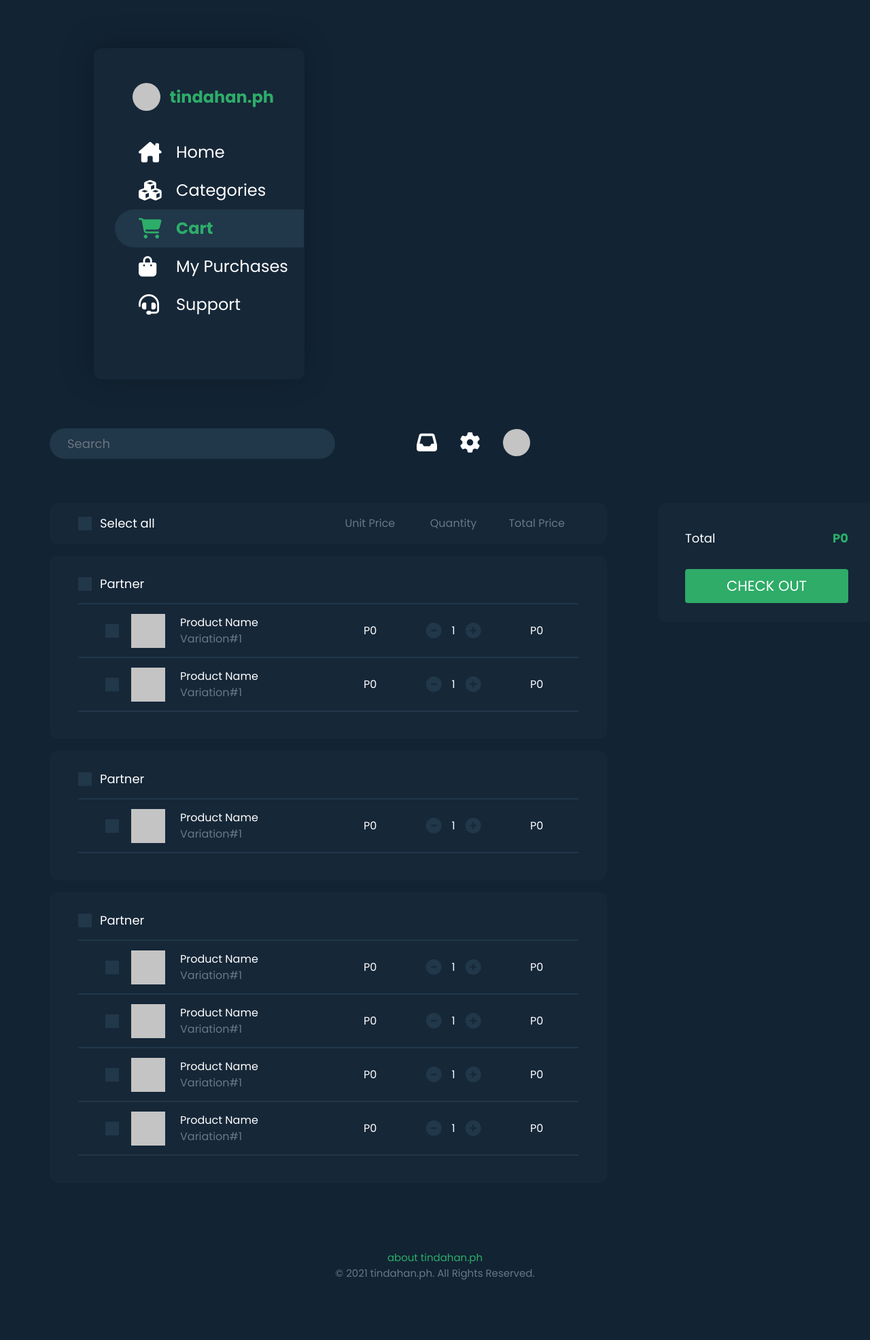
After one commit to cruzhansm/tindahan.ph, a PHP site: page /src/user/user-cart.html in a window 1280 px wide. The commit adds this page. Shown: the whole page at 68% size. Run offline with PHP 8.4, Linux system fonts and the light colour scheme; some libraries are stand-ins or nearby versions; some web fonts are replaced.

Commit message:
User cart page UI finished.
JS and backend shall follow soon, after backend has been set up.

```diff
--- a/css/base/form.css
+++ b/css/base/form.css
@@ -13,6 +13,31 @@
   box-shadow: none;
   padding-left: 26px;
   outline: none;
+}
+
+.form-check {
+  display: inline-flex;
+  align-items: center;
+  margin-bottom: 0;
+  min-height: max-content;
+}
+
+.form-label,
+.form-check-label {
+  color: var(--tph-text-primary) !important;
+  font-size: 18px;
+  line-height: 18px;
+  margin-top: 0;
+}
+
+.form-check-input {
+  background-color: var(--tph-tertiary) !important;
+  border: none;
+  border-radius: 0 !important;
+  width: 20px;
+  height: 20px;
+  margin-top: 0;
+  margin-right: 12px !important;
 }
 
 .form-search {
--- a/css/components/buttons.css
+++ b/css/components/buttons.css
@@ -21,12 +21,9 @@
   background-color: var(--tph-highlight);
 }
 
-.btn-primary:hover {
+.btn-primary:hover,
+.btn-primary:focus {
   background-color: var(--tph-button-hover);
-}
-
-.btn-primary:focus {
-  background-color: var(--tph-text-highlight);
   outline: 0;
 }
 
--- a/css/components/pagination.css
+++ b/css/components/pagination.css
@@ -6,7 +6,7 @@
 
 .pagination > li {
   border-radius: 6px;
-  margin: 0px 1px;
+  margin: 0 1px;
 }
 
 .pagination > li > a {
--- /dev/null
+++ b/css/user/cart/cart-checkout.css
@@ -0,0 +1,25 @@
+.container-checkout {
+  background-color: var(--tph-secondary) !important;
+  border-radius: 12px;
+  display: flex;
+  flex-direction: column;
+  justify-content: space-between;
+  width: 320px;
+  height: 175px;
+  padding: 38px 40px 28px 40px;
+}
+
+.cart-checkout-total {
+  display: inline-flex;
+  justify-content: space-between;
+  align-items: center;
+  height: 26px;
+}
+
+.cart-checkout-total > span {
+  font-size: 18px;
+}
+
+.cart-checkout-btn {
+  width: 100% !important;
+}
--- /dev/null
+++ b/css/user/cart/cart-form.css
@@ -0,0 +1,52 @@
+.container-cart {
+  display: flex;
+  flex-direction: row;
+  justify-content: space-between;
+  width: 1215px;
+  height: max-content;
+  margin-bottom: 82px;
+}
+
+.container-form {
+  width: 820px;
+  height: max-content;
+}
+
+.cart-form-group {
+  background-color: var(--tph-secondary) !important;
+  border-radius: 12px;
+  width: 820px;
+  height: max-content;
+  margin-bottom: 17px;
+  padding: 32px 0;
+}
+
+.cart-form-header {
+  /* background-color: yellow; */
+  display: flex;
+  flex-direction: row;
+  margin-right: 42px;
+}
+
+.cart-form-checkbox {
+  /* background-color: red; */
+  width: 50%;
+  height: 20px;
+  margin-left: 42px;
+}
+
+.cart-form-titles {
+  width: 50%;
+  height: 20px;
+  display: inline-flex;
+  justify-content: space-between;
+  align-items: center;
+}
+
+.cart-form-titles > span {
+  display: flex;
+  justify-content: center;
+  color: var(--tph-text-secondary) !important;
+  font-size: 16px;
+  width: 33.34%;
+}
--- /dev/null
+++ b/css/user/cart/cart-products.css
@@ -0,0 +1,93 @@
+.cart-product-area {
+  /* background-color: yellow; */
+  border-top: 1px solid var(--tph-tertiary) !important;
+  border-bottom: 1px solid var(--tph-tertiary) !important;
+  margin: 18px 42px 8px 42px;
+}
+
+.cart-product-group {
+  /* background-color: yellow; */
+  border-top: 1px solid var(--tph-tertiary) !important;
+  border-bottom: 1px solid var(--tph-tertiary) !important;
+  display: flex;
+  flex-direction: row;
+  align-items: center;
+}
+
+.cart-product {
+  /* background-color: red; */
+  display: flex;
+  flex-direction: row;
+  justify-content: baseline;
+  align-items: center;
+  width: 50%;
+  height: 77px;
+  margin-left: 40px;
+}
+
+.cart-product-select {
+  display: flex;
+  flex-direction: row;
+  justify-content: space-between;
+  align-items: center;
+  height: 44%;
+  width: 88px;
+}
+
+.cart-product-select.form-check-input {
+  margin-right: 18px;
+}
+
+.cart-product-img {
+  background-color: var(--placeholder);
+  height: 50px;
+  width: 50px;
+}
+
+.cart-product-info {
+  display: flex;
+  flex-direction: column;
+  justify-content: center;
+  align-items: baseline;
+  width: max-content;
+  height: 46px;
+  margin-left: 22px;
+}
+
+.cart-product-name {
+  color: var(--tph-text-primary) !important;
+  font-size: 16px;
+}
+
+.cart-product-variation {
+  color: var(--tph-text-secondary) !important;
+  font-size: 16px;
+}
+
+.cart-product-misc {
+  display: inline-flex;
+  justify-content: space-between;
+  align-items: center;
+  width: 56%;
+  height: 23px;
+}
+
+.cart-product-misc > div {
+  display: flex;
+  justify-content: center;
+  width: 33.34%;
+  font-size: 16px;
+}
+
+.cart-product-quantity {
+  display: flex;
+  justify-content: space-between !important;
+  align-items: center;
+  width: 81px !important;
+  height: 23px;
+}
+
+.cart-product-quantity > .fa-solid {
+  color: var(--tph-tertiary) !important;
+  font-size: 23px;
+}
--- /dev/null
+++ b/css/user/cart/cart.css
@@ -0,0 +1,3 @@
+@import url('cart-checkout.css');
+@import url('cart-form.css');
+@import url('cart-products.css');
--- /dev/null
+++ b/css/user/user.css
@@ -0,0 +1 @@
+@import url('cart/cart.css');
--- a/js/partner/shop-profile/shop-profile-pagination.js
+++ b/js/partner/shop-profile/shop-profile-pagination.js
@@ -23,7 +23,6 @@ function goToPredecessor() {
   cpage = parseInt(cpage);
 
   if(cpage != 1) {
-    let prevBtn = Array.from(document.querySelectorAll('a'))[0];
     let npage = document.querySelector('.pagination');
     let current = document.querySelector('.page-link.current');
     let next = Array.from(npage.querySelectorAll('.page-link'))[cpage - 1];
@@ -49,7 +48,6 @@ function goToSuccessor() {
   cpage = parseInt(cpage);
 
   if(cpage != 3) {
-    let nextBtn = Array.from(document.querySelectorAll('a'))[4];
     let npage = document.querySelector('.pagination');
     let current = document.querySelector('.page-link.current');
     let next = Array.from(npage.querySelectorAll('.page-link'))[cpage + 1];
--- /dev/null
+++ b/src/user/user-cart.html
@@ -0,0 +1,318 @@
+<!DOCTYPE html>
+<html lang="en">
+<head>
+  <meta charset="UTF-8">
+  <meta http-equiv="X-UA-Compatible" content="IE=edge">
+  <meta name="viewport" content="width=device-width, initial-scale=1.0">
+  <title>tindahan.ph - My Cart</title>
+
+  <link href="https://cdn.jsdelivr.net/npm/bootstrap@5.0.2/dist/css/bootstrap.min.css" rel="stylesheet" integrity="sha384-EVSTQN3/azprG1Anm3QDgpJLIm9Nao0Yz1ztcQTwFspd3yD65VohhpuuCOmLASjC" crossorigin="anonymous">
+  <script src="https://cdnjs.cloudflare.com/ajax/libs/jquery/3.6.0/jquery.min.js" integrity="sha512-894YE6QWD5I59HgZOGReFYm4dnWc1Qt5NtvYSaNcOP+u1T9qYdvdihz0PPSiiqn/+/3e7Jo4EaG7TubfWGUrMQ==" crossorigin="anonymous" referrerpolicy="no-referrer"></script>
+  <script src="https://kit.fontawesome.com/056f419e6a.js" crossorigin="anonymous"></script>
+
+  <link rel="stylesheet" href="../../css/base/base.css">
+  <link rel="stylesheet" href="../../css/components/components.css">
+  <link rel="stylesheet" href="../../css/utilities/utilities.css">
+  <link rel="stylesheet" href="../../css/user/user.css">
+
+  <script src="/js/common/user-logout.js"></script>
+</head>
+
+<script>
+  function noSubmit(e) {
+
+    e.preventDefault();
+  }
+</script>
+
+<body class="bg-primary">
+  <div class="row m-0">
+    <div class="col left">
+      <div class="sidenav">
+        <div class="sidenav-header">
+          <div class="sidenav-header-img"></div>
+          <div class="sidenav-header-text">
+            <div>tindahan.ph</div>
+          </div>
+        </div>
+        <div class="sidenav-links">
+          <div class="sidenav-link">
+            <i class="fa-solid fa-house-chimney sidenav-link-icon"></i>
+            <div class="sidenav-link-text">Home</div>
+          </div>
+          <div class="sidenav-link">
+            <i class="fa-solid fa-cubes sidenav-link-icon"></i>
+            <div class="sidenav-link-text">Categories</div>
+          </div>
+          <div class="sidenav-link active">
+            <i class="fa-solid fa-cart-shopping sidenav-link-icon"></i>
+            <div class="sidenav-link-text">Cart</div>
+          </div>
+          <div class="sidenav-link">
+            <i class="fa-solid fa-bag-shopping sidenav-link-icon"></i>
+            <div class="sidenav-link-text">My Purchases</div>
+          </div>
+          <div class="sidenav-link">
+            <i class="fa-solid fa-headset sidenav-link-icon"></i>
+            <div class="sidenav-link-text">Support</div>
+          </div>
+        </div>
+      </div>
+    </div>
+    <div class="col right">
+      <div class="container-display" style="margin-bottom: 42px;">
+        <header class="header">
+          <form action="noSubmit(event)">
+            <input type="search" class="form-control form-search border-input" placeholder="Search">
+          </form>
+          <div class="header-icons">
+            <i class="fa-solid fa-inbox"></i>
+            <i class="fa-solid fa-gear"></i>
+            <div class="user-image-icon" onclick="displayUserActions()">
+              <div class="user-image-actions visually-hidden">
+                <div class="user-image-action no-hover">
+                  <i class="fa-solid fa-user"></i>
+                  <div>userFirstName</div>
+                </div>
+                <div class="user-image-action">
+                  <i class="fa-solid fa-right-from-bracket"></i>
+                  <div>LOG OUT</div>
+                </div>
+              </div>
+            </div>
+          </div>
+        </header>
+      </div>
+
+      <div class="container-cart">
+        <div class="container-form">
+          <div class="cart-form-group" style="padding: 20px 0;">
+            <div class="cart-form-header">
+              <div class="cart-form-checkbox">
+                <div class="form-check">
+                  <input type="checkbox" class="form-check-input" id="checkoutAll">
+                  <label for="checkoutAll" class="form-check-label">
+                    Select all
+                  </label>
+                </div>
+              </div>
+              <div class="cart-form-titles">
+                <span>Unit Price</span>
+                <span>Quantity</span>
+                <span>Total Price</span>
+              </div>
+            </div>
+          </div>
+          <div class="cart-form-group">
+            <div class="cart-form-header">
+              <div class="cart-form-checkbox">
+                <div class="form-check">
+                  <input type="checkbox" class="form-check-input" id="checkoutAll">
+                  <label for="checkoutAll" class="form-check-label">
+                    Partner
+                  </label>
+                </div>
+              </div>
+              <div class="cart-form-titles"></div>
+            </div>
+            <div class="cart-product-area">
+              <div class="cart-product-group">
+                <div class="cart-product">
+                  <div class="cart-product-select">
+                    <div class="form-check-input"></div>
+                    <div class="cart-product-img"></div>
+                  </div>
+                  <div class="cart-product-info">
+                    <div class="cart-product-name">Product Name</div>
+                    <div class="cart-product-variation">Variation#1</div>
+                  </div>
+                </div>
+                <div class="cart-product-misc">
+                  <div>P0</div>
+                  <div class="cart-product-quantity">
+                    <i class="fa-solid fa-circle-minus"></i>
+                    <span>1</span>
+                    <i class="fa-solid fa-circle-plus"></i>
+                  </div>
+                  <div>P0</div>
+                </div>
+              </div>
+              <div class="cart-product-group">
+                <div class="cart-product">
+                  <div class="cart-product-select">
+                    <div class="form-check-input"></div>
+                    <div class="cart-product-img"></div>
+                  </div>
+                  <div class="cart-product-info">
+                    <div class="cart-product-name">Product Name</div>
+                    <div class="cart-product-variation">Variation#1</div>
+                  </div>
+                </div>
+                <div class="cart-product-misc">
+                  <div>P0</div>
+                  <div class="cart-product-quantity">
+                    <i class="fa-solid fa-circle-minus"></i>
+                    <span>1</span>
+                    <i class="fa-solid fa-circle-plus"></i>
+                  </div>
+                  <div>P0</div>
+                </div>
+              </div>
+            </div>
+          </div>
+          <div class="cart-form-group">
+            <div class="cart-form-header">
+              <div class="cart-form-checkbox">
+                <div class="form-check">
+                  <input type="checkbox" class="form-check-input" id="checkoutAll">
+                  <label for="checkoutAll" class="form-check-label">
+                    Partner
+                  </label>
+                </div>
+              </div>
+              <div class="cart-form-titles"></div>
+            </div>
+            <div class="cart-product-area">
+              <div class="cart-product-group">
+                <div class="cart-product">
+                  <div class="cart-product-select">
+                    <div class="form-check-input"></div>
+                    <div class="cart-product-img"></div>
+                  </div>
+                  <div class="cart-product-info">
+                    <div class="cart-product-name">Product Name</div>
+                    <div class="cart-product-variation">Variation#1</div>
+                  </div>
+                </div>
+                <div class="cart-product-misc">
+                  <div>P0</div>
+                  <div class="cart-product-quantity">
+                    <i class="fa-solid fa-circle-minus"></i>
+                    <span>1</span>
+                    <i class="fa-solid fa-circle-plus"></i>
+                  </div>
+                  <div>P0</div>
+                </div>
+              </div>
+            </div>
+          </div>
+          <div class="cart-form-group">
+            <div class="cart-form-header">
+              <div class="cart-form-checkbox">
+                <div class="form-check">
+                  <input type="checkbox" class="form-check-input" id="checkoutAll">
+                  <label for="checkoutAll" class="form-check-label">
+                    Partner
+                  </label>
+                </div>
+              </div>
+              <div class="cart-form-titles"></div>
+            </div>
+            <div class="cart-product-area">
+              <div class="cart-product-group">
+                <div class="cart-product">
+                  <div class="cart-product-select">
+                    <div class="form-check-input"></div>
+                    <div class="cart-product-img"></div>
+                  </div>
+                  <div class="cart-product-info">
+                    <div class="cart-product-name">Product Name</div>
+                    <div class="cart-product-variation">Variation#1</div>
+                  </div>
+                </div>
+                <div class="cart-product-misc">
+                  <div>P0</div>
+                  <div class="cart-product-quantity">
+                    <i class="fa-solid fa-circle-minus"></i>
+                    <span>1</span>
+                    <i class="fa-solid fa-circle-plus"></i>
+                  </div>
+                  <div>P0</div>
+                </div>
+              </div>
+              <div class="cart-product-group">
+                <div class="cart-product">
+                  <div class="cart-product-select">
+                    <div class="form-check-input"></div>
+                    <div class="cart-product-img"></div>
+                  </div>
+                  <div class="cart-product-info">
+                    <div class="cart-product-name">Product Name</div>
+                    <div class="cart-product-variation">Variation#1</div>
+                  </div>
+                </div>
+                <div class="cart-product-misc">
+                  <div>P0</div>
+                  <div class="cart-product-quantity">
+                    <i class="fa-solid fa-circle-minus"></i>
+                    <span>1</span>
+                    <i class="fa-solid fa-circle-plus"></i>
+                  </div>
+                  <div>P0</div>
+                </div>
+              </div>
+              <div class="cart-product-group">
+                <div class="cart-product">
+                  <div class="cart-product-select">
+                    <div class="form-check-input"></div>
+                    <div class="cart-product-img"></div>
+                  </div>
+                  <div class="cart-product-info">
+                    <div class="cart-product-name">Product Name</div>
+                    <div class="cart-product-variation">Variation#1</div>
+                  </div>
+                </div>
+                <div class="cart-product-misc">
+                  <div>P0</div>
+                  <div class="cart-product-quantity">
+                    <i class="fa-solid fa-circle-minus"></i>
+                    <span>1</span>
+                    <i class="fa-solid fa-circle-plus"></i>
+                  </div>
+                  <div>P0</div>
+                </div>
+              </div>
+              <div class="cart-product-group">
+                <div class="cart-product">
+                  <div class="cart-product-select">
+                    <div class="form-check-input"></div>
+                    <div class="cart-product-img"></div>
+                  </div>
+                  <div class="cart-product-info">
+                    <div class="cart-product-name">Product Name</div>
+                    <div class="cart-product-variation">Variation#1</div>
+                  </div>
+                </div>
+                <div class="cart-product-misc">
+                  <div>P0</div>
+                  <div class="cart-product-quantity">
+                    <i class="fa-solid fa-circle-minus"></i>
+                    <span>1</span>
+                    <i class="fa-solid fa-circle-plus"></i>
+                  </div>
+                  <div>P0</div>
+                </div>
+              </div>
+            </div>
+          </div>
+        </div>
+        <div class="container-checkout">
+          <div class="cart-checkout-total">
+            <span>Total</span>
+            <span class="text-highlight fw-bold">P0</span>
+          </div>
+          <button class="btn btn-primary cart-checkout-btn">Check out</button>
+        </div>
+      </div>
+    </div>
+
+  </div>
+
+  <div class="copyright mx-auto">
+    <div class="text-highlight">about tindahan.ph</div>
+    <div class="text-secondary">&copy 2021 tindahan.ph. All Rights Reserved.</div>
+  </div>
+
+  <script src="https://cdn.jsdelivr.net/npm/bootstrap@5.0.2/dist/js/bootstrap.bundle.min.js" integrity="sha384-MrcW6ZMFYlzcLA8Nl+NtUVF0sA7MsXsP1UyJoMp4YLEuNSfAP+JcXn/tWtIaxVXM" crossorigin="anonymous"></script>
+</body>
+</html>
--- a/template-user-no-search.html
+++ b/template-user-no-search.html
@@ -13,6 +13,7 @@
   <link rel="stylesheet" href="css/base/base.css">
   <link rel="stylesheet" href="css/components/components.css">
   <link rel="stylesheet" href="css/utilities/utilities.css">
+  <link rel="stylesheet" href="../../css/user/user.css">
 
   <script src="/js/common/user-logout.js"></script>
 </head>
--- a/template-user-w-search.html
+++ b/template-user-w-search.html
@@ -13,6 +13,7 @@
   <link rel="stylesheet" href="css/base/base.css">
   <link rel="stylesheet" href="css/components/components.css">
   <link rel="stylesheet" href="css/utilities/utilities.css">
+  <link rel="stylesheet" href="../../css/user/user.css">
 
   <script src="/js/common/user-logout.js"></script>
 </head>
```
Also changed, not shown: assets/sql/tindahan.ph.sql (added, +31 -0 lines), 1 other file.
